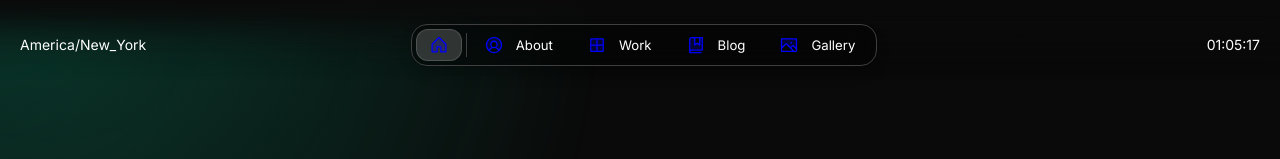
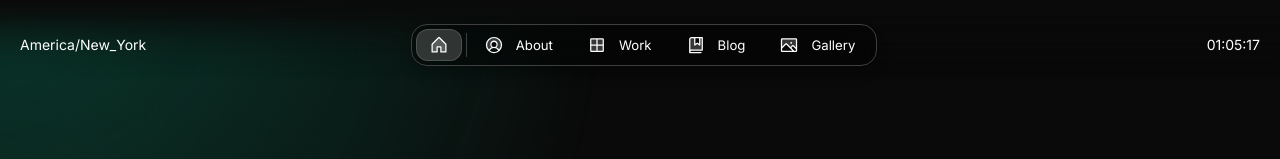
Before and after one commit to klonkem/portfolio, a Next.js app: page / in a window 1280 px wide. Shown: the top 159 px of the page. Built offline with nearby package versions, Linux system fonts and the light colour scheme.

Commit message:
blue part 2

```diff
--- a/src/once-ui/styles/background.scss
+++ b/src/once-ui/styles/background.scss
@@ -13,7 +13,7 @@
 }
 
 .overlay-background {
-    background-color: var(--backdrop);
+    background-color: var(blue);
 }
 
 /* NEUTRAL */
--- a/src/once-ui/styles/color.scss
+++ b/src/once-ui/styles/color.scss
@@ -4,7 +4,7 @@
 
 /* NEUTRAL */
 .color-inherit {
-    color: blue;
+    color: inherit;
 }
 
 /* NEUTRAL */
```
